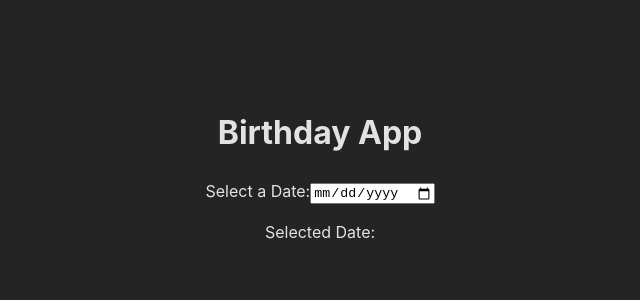
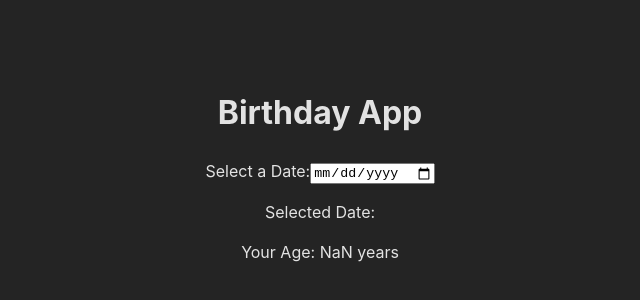
Before and after one commit to IlyaKrapivnoy/vue_birthday-app, a Vue app: page / in a window 1280 px wide. Shown: the part 226-526 px from the top of the page, without its empty margins (320-960 px from the left). Built offline with nearby package versions, Linux system fonts and the light colour scheme.

Commit message:
calculate age

```diff
--- a/src/App.vue
+++ b/src/App.vue
@@ -10,17 +10,26 @@
       @change="handleDateChange"
     />
     <p>Selected Date: {{ selectedDate }}</p>
+    <p>Your Age: {{ calculatedAge }} years</p>
   </div>
 </template>
 
 <script setup>
-import { ref } from 'vue';
+import { computed, ref } from 'vue';
 
 const selectedDate = ref('');
 
 const handleDateChange = () => {
   console.log('Selected Date:', selectedDate.value);
 };
+
+const calculatedAge = computed(() => {
+  const birthDate = new Date(selectedDate.value);
+  const currentDate = new Date();
+  const ageInMilliseconds = currentDate - birthDate;
+  const ageInYears = ageInMilliseconds / (365 * 24 * 60 * 60 * 1000);
+  return Math.floor(ageInYears);
+});
 </script>
 
 <style scoped></style>
```
